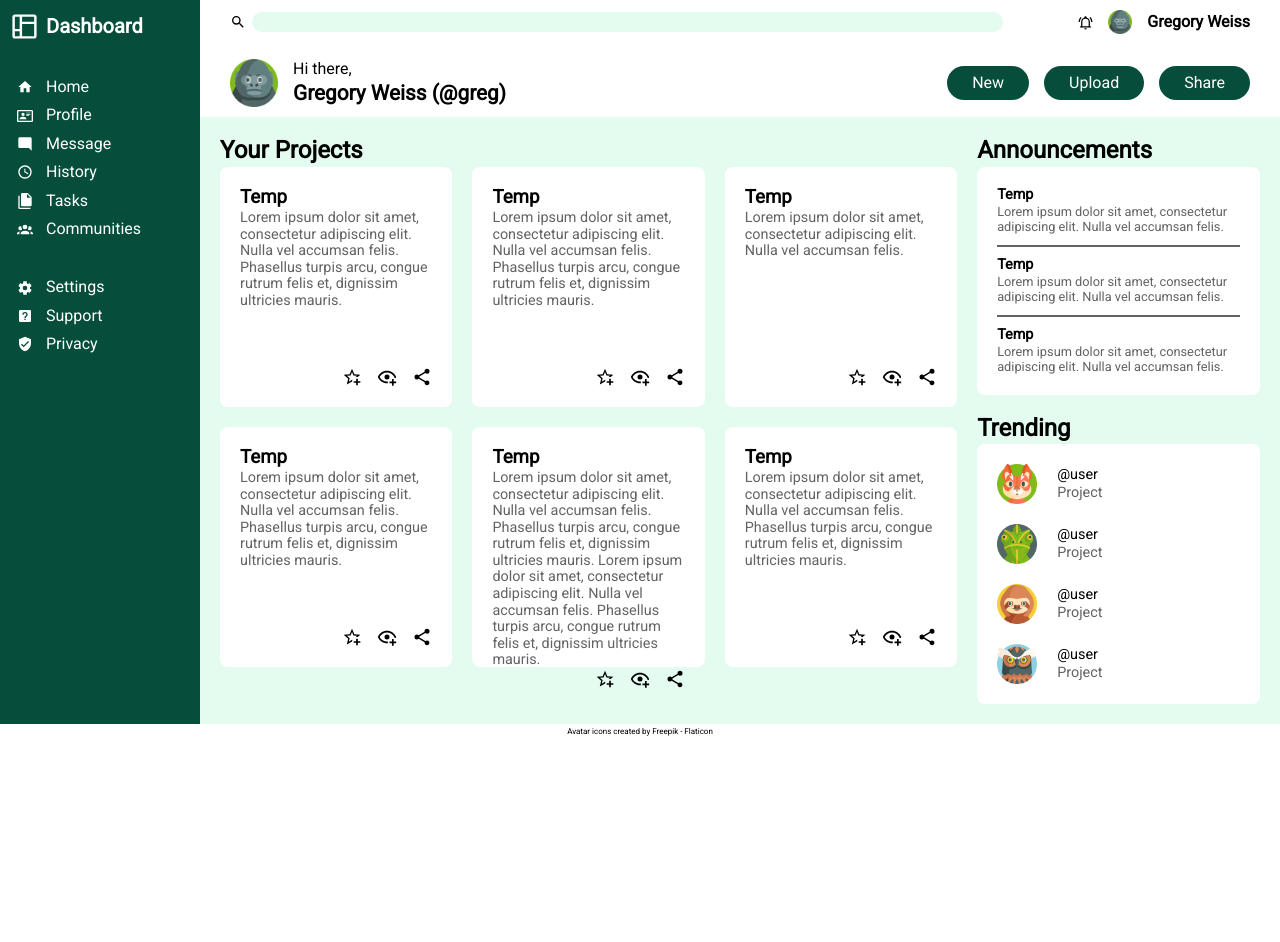
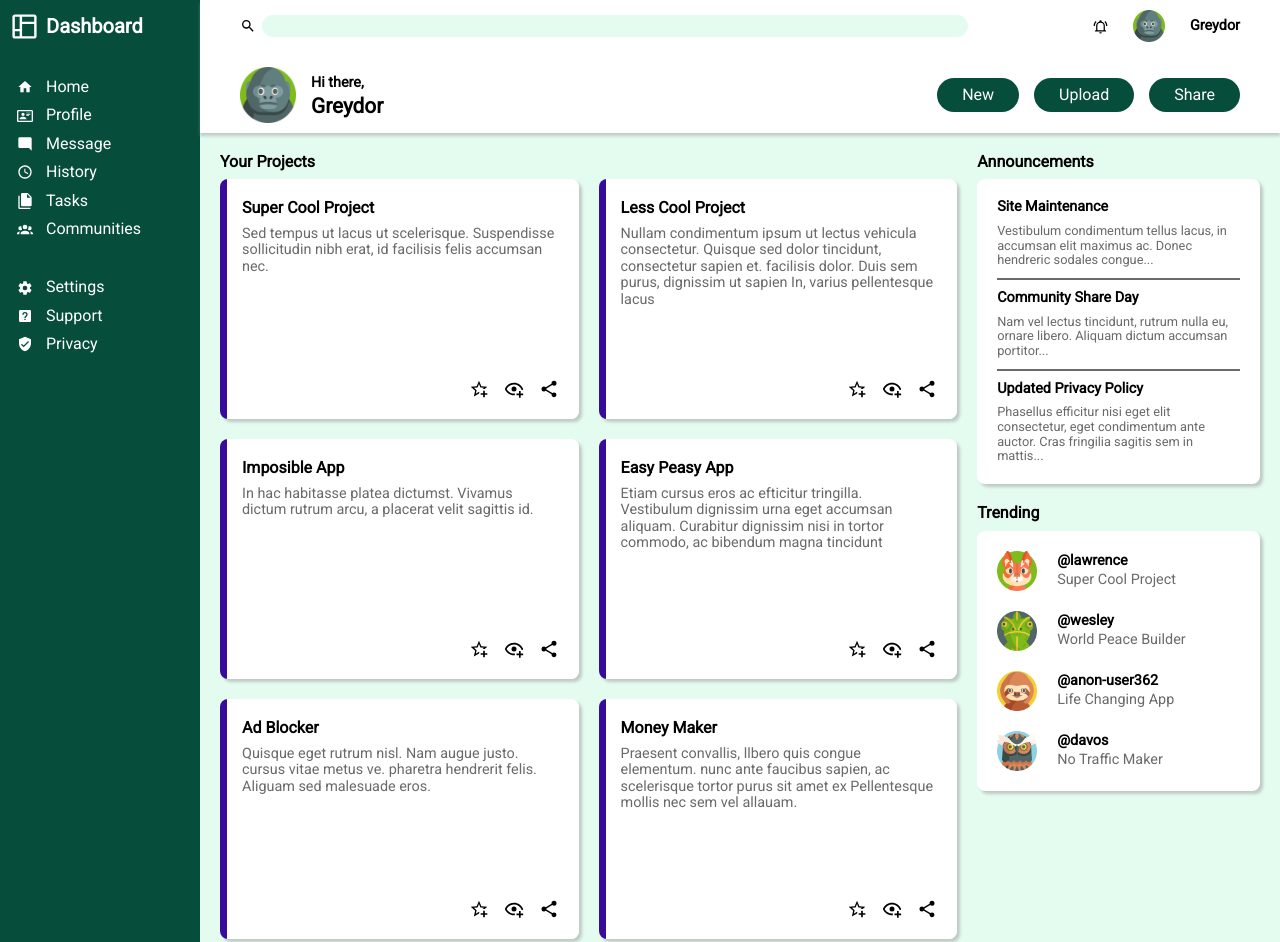
Before and after one commit to greydor/Demo-Admin-Page, a plain HTML site: page index.html in a window 1280 px wide. Shown: the top 942 px of the page. Before the commit the page ends 800 px from the top, so only its background shows below. Drawn offline with Linux system fonts and the light colour scheme.

Commit message:
Complete version 1.0

```diff
--- a/css/style.css
+++ b/css/style.css
@@ -3,7 +3,7 @@
 :root {
     --mint-green: #e3fcef;
     --dark-green: #064E3B;
-    --subtext-color: rgb(99, 99, 99);
+    --subtext-color: rgb(106, 106, 106);
 }
 
 h2, h3, p {
@@ -11,25 +11,43 @@ h2, h3, p {
     padding: 0;
 }
 
+h3 {
+    margin-bottom: 2px;
+}
+
 h2, h3 {
-    margin-bottom: 2px;
+    margin-bottom: 8px;
+    font-size: 1rem;
+}
+
+.card,
+.announcements-container,
+.trending-container {
+    background-color: white;
+    padding: 20px;
+    border-radius: 8px;
+    box-shadow: 3px 3px 3px rgba(152, 152, 152, 0.486);
+    position: relative;
+    z-index: 2;
 }
 
 html {
     font-family: 'Roboto', sans-serif;
+    min-height: 100vh;
 }
 
 body {
     display: grid;
     grid-template-columns: 200px 1fr;
     grid-template-rows: auto 1fr auto;
+    min-height: 100vh;
 }
 
 main {
     grid-row: 2;
     grid-column: 2;
     display: grid;
-    grid-template-columns: 2.5fr 1fr;
+    grid-template-columns: 2.5fr minmax(250px, 1fr);
     background-color: var(--mint-green);
     gap: 20px;
 }
@@ -40,7 +58,7 @@ main {
 
 .projects-cards {
     display: grid;
-    grid-template-columns: repeat(auto-fit, minmax(220px, 1fr));
+    grid-template-columns: repeat(auto-fit, minmax(250px, 1fr));
     background-color: var(--mint-green);
     gap: 20px;
 }
@@ -49,6 +67,11 @@ main {
     display: grid;
     grid-template-rows: auto 1fr auto;
     height: 200px;
+    padding-left: 22px;
+    background: linear-gradient(
+        to right,
+        rgb(55, 12, 154) 2%,
+        white 2% 100%);
 }
 
 .card p {
@@ -100,6 +123,10 @@ main {
     display: flex;
     align-items: center;
     font-size: .9rem;
+}
+
+.trending-username {
+    font-weight: bold;
 }
 
 .trending-item img {
@@ -204,18 +231,13 @@ nav h1 {
     background-image: url("/image/shield-check.svg");
 }
 
-.card,
-.announcements-container,
-.trending-container {
-    background-color: white;
-    padding: 20px;
-    border-radius: 8px;
-}
-
 header {
     grid-column: 2;
     grid-row: 1;
-    padding: 10px 30px;
+    padding: 10px 40px;
+    box-shadow: 0 3px 3px rgba(152, 152, 152, 0.486);
+    position: relative;
+    z-index: 2;
 }
 
 header input {
@@ -224,7 +246,8 @@ header input {
     text-indent: 10px;
     background-color: var(--mint-green);
     width: 100%;
-    margin-right: 60px;
+    margin-right: 100px;
+    height: 1.3rem;
 }
 
 .header-search-button {
@@ -253,17 +276,17 @@ header input {
 .header-top-row {
     display: grid;
     grid-template-columns: 1fr auto auto auto;
-    gap: 15px;
+    gap: 25px;
     margin-bottom: 25px;
 }
 
 .header-top-avatar {
-    height: 1.5rem;
+    height: 2rem;
     width: auto;
 }
 
 .header-bottom-avatar {
-    height: 3rem;
+    height: 3.5rem;
     width: auto;
 }
 
@@ -286,6 +309,7 @@ header input {
 .header-top-name {
     grid-column: 4;
     font-weight: bold;
+    font-size: .9rem;
 }
 
 .header-bottom-row {
@@ -303,6 +327,9 @@ header input {
 .header-bottom-greeting {
     grid-row: 1;
     grid-column: 2;
+    align-self: end;
+    font-weight: bold;
+    font-size: .9rem;
 }
 
 .header-bottom-name {
@@ -327,6 +354,10 @@ header input {
     border-radius: 1.5rem;
 }
 
+.header-buttons button:hover {
+    background-color: #0b8564
+}
+
 .header-top-row-right {
     margin-left: auto;
 }
--- a/index.html
+++ b/index.html
@@ -28,7 +28,7 @@
             class="header-top-alerts"
         /></a>
         <img src="/image/gorilla.png" alt="Avatar" class="header-top-avatar" />
-        <div class="header-top-name">Gregory Weiss</div>
+        <div class="header-top-name">Greydor</div>
       </div>
       <div class="header-bottom-row">
         <img
@@ -37,7 +37,7 @@
           class="header-bottom-avatar"
         />
         <div class="header-bottom-greeting">Hi there,</div>
-        <div class="header-bottom-name">Gregory Weiss (@greg)</div>
+        <div class="header-bottom-name">Greydor</div>
         <div class="header-buttons">
           <button type="button">New</button>
           <button type="button">Upload</button>
@@ -51,11 +51,10 @@
         <h2>Your Projects</h2>
         <div class="projects-cards">
           <div class="card">
-            <h3>Temp</h3>
+            <h3>Super Cool Project</h3>
             <p>
-              Lorem ipsum dolor sit amet, consectetur adipiscing elit. Nulla vel
-              accumsan felis. Phasellus turpis arcu, congue rutrum felis et,
-              dignissim ultricies mauris.
+              Sed tempus ut lacus ut scelerisque. Suspendisse sollicitudin nibh
+              erat, id facilisis felis accumsan nec.
             </p>
             <div class="card-icons">
               <img src="/image/star-plus-outline.svg" alt="Favorite" />
@@ -64,11 +63,11 @@
             </div>
           </div>
           <div class="card">
-            <h3>Temp</h3>
+            <h3>Less Cool Project</h3>
             <p>
-              Lorem ipsum dolor sit amet, consectetur adipiscing elit. Nulla vel
-              accumsan felis. Phasellus turpis arcu, congue rutrum felis et,
-              dignissim ultricies mauris.
+              Nullam condimentum ipsum ut lectus vehicula consectetur. Quisque
+              sed dolor tincidunt, consectetur sapien et. facilisis dolor. Duis
+              sem purus, dignissim ut sapien In, varius pellentesque lacus
             </p>
             <div class="card-icons">
               <img src="/image/star-plus-outline.svg" alt="Favorite" />
@@ -77,10 +76,10 @@
             </div>
           </div>
           <div class="card">
-            <h3>Temp</h3>
+            <h3>Imposible App</h3>
             <p>
-              Lorem ipsum dolor sit amet, consectetur adipiscing elit. Nulla vel
-              accumsan felis.
+              In hac habitasse platea dictumst. Vivamus dictum rutrum arcu, a
+              placerat velit sagittis id.
             </p>
             <div class="card-icons">
               <img src="/image/star-plus-outline.svg" alt="Favorite" />
@@ -89,11 +88,11 @@
             </div>
           </div>
           <div class="card">
-            <h3>Temp</h3>
+            <h3>Easy Peasy App</h3>
             <p>
-              Lorem ipsum dolor sit amet, consectetur adipiscing elit. Nulla vel
-              accumsan felis. Phasellus turpis arcu, congue rutrum felis et,
-              dignissim ultricies mauris.
+              Etiam cursus eros ac efticitur tringilla. Vestibulum dignissim
+              urna eget accumsan aliquam. Curabitur dignissim nisi in tortor
+              commodo, ac bibendum magna tincidunt
             </p>
             <div class="card-icons">
               <img src="/image/star-plus-outline.svg" alt="Favorite" />
@@ -102,13 +101,10 @@
             </div>
           </div>
           <div class="card">
-            <h3>Temp</h3>
+            <h3>Ad Blocker</h3>
             <p>
-              Lorem ipsum dolor sit amet, consectetur adipiscing elit. Nulla vel
-              accumsan felis. Phasellus turpis arcu, congue rutrum felis et,
-              dignissim ultricies mauris. Lorem ipsum dolor sit amet,
-              consectetur adipiscing elit. Nulla vel accumsan felis. Phasellus
-              turpis arcu, congue rutrum felis et, dignissim ultricies mauris.
+              Quisque eget rutrum nisl. Nam augue justo. cursus vitae metus ve.
+              pharetra hendrerit felis. Aliguam sed malesuade eros.
             </p>
             <div class="card-icons">
               <img src="/image/star-plus-outline.svg" alt="Favorite" />
@@ -117,11 +113,11 @@
             </div>
           </div>
           <div class="card">
-            <h3>Temp</h3>
+            <h3>Money Maker</h3>
             <p>
-              Lorem ipsum dolor sit amet, consectetur adipiscing elit. Nulla vel
-              accumsan felis. Phasellus turpis arcu, congue rutrum felis et,
-              dignissim ultricies mauris.
+              Praesent convallis, llbero quis congue elementum. nunc ante
+              faucibus sapien, ac scelerisque tortor purus sit amet ex
+              Pellentesque mollis nec sem vel allauam.
             </p>
             <div class="card-icons">
               <img src="/image/star-plus-outline.svg" alt="Favorite" />
@@ -137,24 +133,24 @@
           <h2>Announcements</h2>
           <div class="announcements-container">
             <div class="announcements-message">
-              <h3>Temp</h3>
+              <h3>Site Maintenance</h3>
               <p>
-                Lorem ipsum dolor sit amet, consectetur adipiscing elit. Nulla
-                vel accumsan felis.
+                Vestibulum condimentum tellus lacus, in accumsan elit maximus
+                ac. Donec hendreric sodales congue...
               </p>
             </div>
             <div class="announcements-message announcements-message-mid">
-              <h3>Temp</h3>
+              <h3>Community Share Day</h3>
               <p>
-                Lorem ipsum dolor sit amet, consectetur adipiscing elit. Nulla
-                vel accumsan felis.
+                Nam vel lectus tincidunt, rutrum nulla eu, ornare libero.
+                Aliquam dictum accumsan portitor...
               </p>
             </div>
             <div class="announcements-message">
-              <h3>Temp</h3>
+              <h3>Updated Privacy Policy</h3>
               <p>
-                Lorem ipsum dolor sit amet, consectetur adipiscing elit. Nulla
-                vel accumsan felis.
+                Phasellus efficitur nisi eget elit consectetur, eget condimentum
+                ante auctor. Cras fringilia sagitis sem in mattis...
               </p>
             </div>
           </div>
@@ -165,29 +161,29 @@
             <div class="trending-item">
               <img src="/image/squirrel.png" alt="Avatar" />
               <div class="trending-description">
-                <div class="trending-username">@user</div>
-                <div class="trending-project">Project</div>
+                <div class="trending-username">@lawrence</div>
+                <div class="trending-project">Super Cool Project</div>
               </div>
             </div>
             <div class="trending-item">
               <img src="/image/chameleon.png" alt="Avatar" />
               <div class="trending-description">
-                <div class="trending-username">@user</div>
-                <div class="trending-project">Project</div>
+                <div class="trending-username">@wesley</div>
+                <div class="trending-project">World Peace Builder</div>
               </div>
             </div>
             <div class="trending-item">
               <img src="/image/sloth.png" alt="Avatar" />
               <div class="trending-description">
-                <div class="trending-username">@user</div>
-                <div class="trending-project">Project</div>
+                <div class="trending-username">@anon-user362</div>
+                <div class="trending-project">Life Changing App</div>
               </div>
             </div>
             <div class="trending-item">
               <img src="/image/owl.png" alt="Avatar" />
               <div class="trending-description">
-                <div class="trending-username">@user</div>
-                <div class="trending-project">Project</div>
+                <div class="trending-username">@davos</div>
+                <div class="trending-project">No Traffic Maker</div>
               </div>
             </div>
           </div>
```
